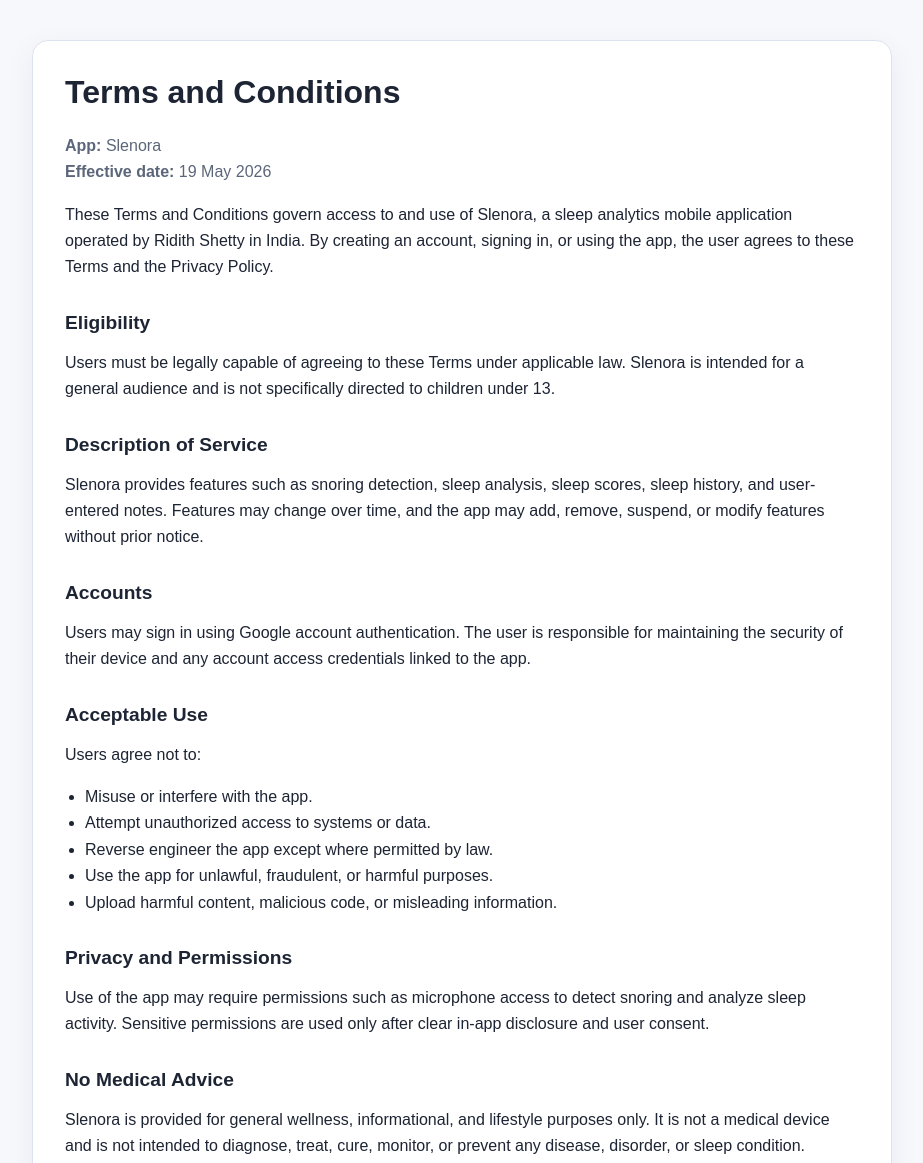
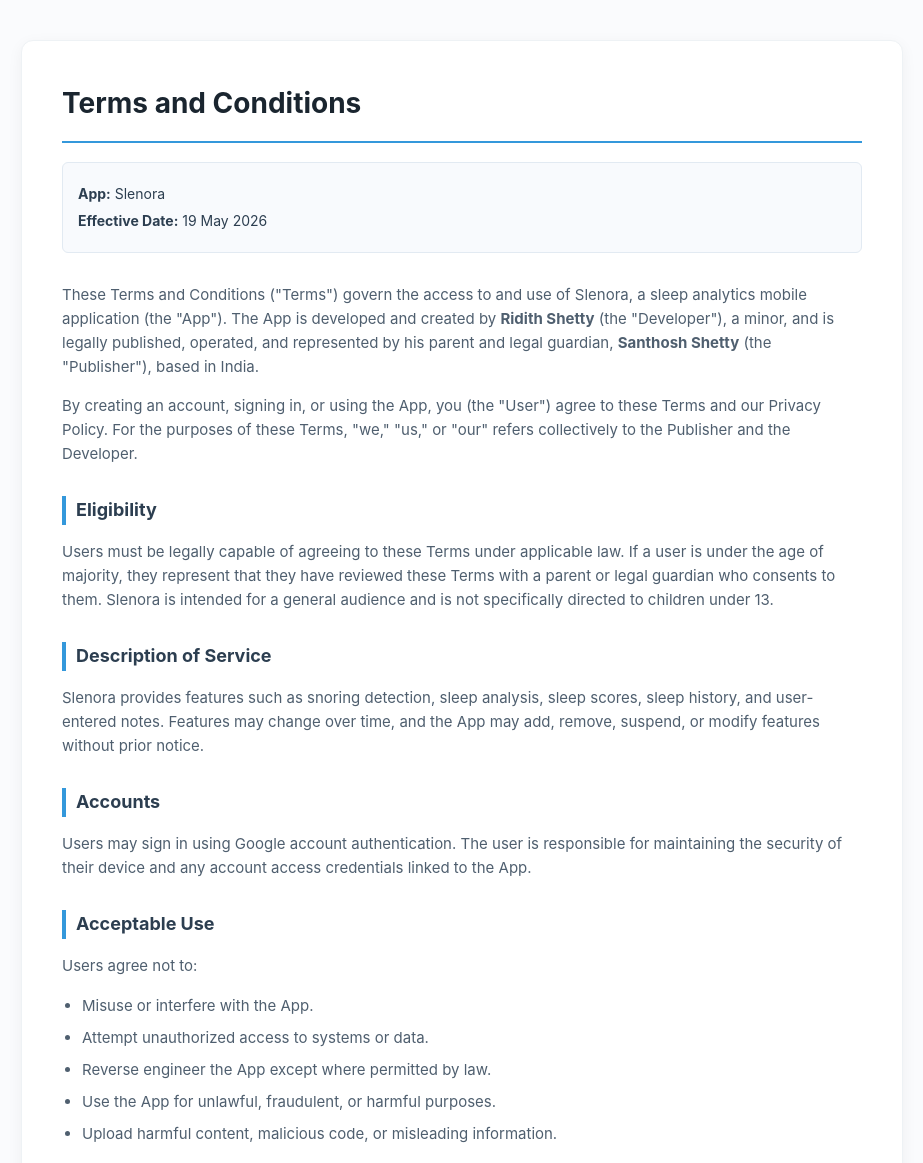
Before and after one commit to slenora-app/terms-conditions, a plain HTML site: page index.html in a window 1280 px wide. Shown: the top 1163 px of the page, without its empty margins (178-1101 px from the left). Drawn offline with Linux system fonts and the light colour scheme.

Commit message:
Update index.html

```diff
--- a/index.html
+++ b/index.html
@@ -1,111 +1,180 @@
 <!DOCTYPE html>
 <html lang="en">
 <head>
-  <meta charset="UTF-8" />
-  <meta name="viewport" content="width=device-width, initial-scale=1.0" />
-  <title>Slenora Terms and Conditions</title>
+    <meta charset="UTF-8">
+    <meta name="viewport" content="width=device-width, initial-scale=1.0">
+    <title>Slenora - Terms and Conditions</title>
     <style>
-    :root {
-      --bg: #f7f8fc;
-      --card: #ffffff;
-      --text: #1d2433;
-      --muted: #5c667a;
-      --line: #dde3ee;
-      --accent: #5563ff;
+        body {
+            font-family: -apple-system, BlinkMacSystemFont, "Segoe UI", Roboto, Helvetica, Arial, sans-serif;
+            line-height: 1.6;
+            color: #2c3e50;
+            background-color: #fafbfd;
+            margin: 0;
+            padding: 40px 20px;
         }
-    * { box-sizing: border-box; }
-    body {
+        .container {
+            max-width: 800px;
+            margin: 0 auto;
+            background: #ffffff;
+            padding: 40px;
+            border-radius: 12px;
+            box-shadow: 0 4px 15px rgba(0, 0, 0, 0.05);
+            border: 1px solid #eef2f5;
+        }
+        h1 {
+            font-size: 28px;
+            color: #1a252f;
+            margin-top: 0;
+            border-bottom: 2px solid #3498db;
+            padding-bottom: 15px;
+        }
+        h3 {
+            font-size: 18px;
+            color: #2c3e50;
+            margin-top: 30px;
+            margin-bottom: 10px;
+            border-left: 4px solid #3498db;
+            padding-left: 10px;
+        }
+        p, li {
+            font-size: 15px;
+            color: #4f5f6f;
+        }
+        ul {
+            padding-left: 20px;
+            margin-bottom: 20px;
+        }
+        li {
+            margin-bottom: 8px;
+        }
+        .meta-box {
+            background-color: #f8fafd;
+            border: 1px solid #e2eaf2;
+            border-radius: 6px;
+            padding: 15px;
+            margin-bottom: 30px;
+        }
+        .meta-line {
+            margin: 5px 0;
+            font-size: 14px;
+        }
+        .highlight-box {
+            background-color: #fff9e6;
+            border-left: 4px solid #f1c40f;
+            padding: 15px;
+            margin: 20px 0;
+            border-radius: 0 6px 6px 0;
+        }
+        .highlight-box p {
             margin: 0;
-      font-family: Arial, Helvetica, sans-serif;
-      background: var(--bg);
-      color: var(--text);
-      line-height: 1.65;
+            color: #7d6608;
+            font-weight: 500;
         }
-    .wrap {
-      max-width: 900px;
-      margin: 40px auto;
-      padding: 0 20px;
+        .footer-grid {
+            display: table;
+            width: 100%;
+            margin-top: 40px;
+            padding-top: 20px;
+            border-top: 1px solid #eef2f5;
         }
-    .card {
-      background: var(--card);
-      border: 1px solid var(--line);
-      border-radius: 16px;
-      padding: 32px;
-      box-shadow: 0 8px 30px rgba(18, 30, 64, 0.06);
+        .footer-col {
+            display: table-cell;
+            width: 50%;
+            vertical-align: top;
         }
-    h1, h2 { line-height: 1.2; }
-    h1 { margin-top: 0; font-size: 2rem; }
-    h2 { margin-top: 30px; font-size: 1.2rem; }
-    p, li { color: var(--text); }
-    .muted { color: var(--muted); }
-    ul { padding-left: 20px; }
-    a { color: var(--accent); text-decoration: none; }
-    a:hover { text-decoration: underline; }
+        a {
+            color: #3498db;
+            text-decoration: none;
+        }
+        a:hover {
+            text-decoration: underline;
+        }
+        @media (max-width: 600px) {
+            body { padding: 15px; }
+            .container { padding: 20px; }
+            .footer-col { display: block; width: 100%; margin-bottom: 15px; }
+        }
     </style>
 </head>
 <body>
-  <div class="wrap">
-    <div class="card">
+    <div class="container">
         <h1>Terms and Conditions</h1>
-      <p class="muted"><strong>App:</strong> Slenora<br><strong>Effective date:</strong> 19 May 2026</p>
 
-      <p>These Terms and Conditions govern access to and use of Slenora, a sleep analytics mobile application operated by Ridith Shetty in India. By creating an account, signing in, or using the app, the user agrees to these Terms and the Privacy Policy.</p>
+        <div class="meta-box">
+            <div class="meta-line"><strong>App:</strong> Slenora</div>
+            <div class="meta-line"><strong>Effective Date:</strong> 19 May 2026</div>
+        </div>
 
-      <h2>Eligibility</h2>
-      <p>Users must be legally capable of agreeing to these Terms under applicable law. Slenora is intended for a general audience and is not specifically directed to children under 13.</p>
+        <p>These Terms and Conditions ("Terms") govern the access to and use of Slenora, a sleep analytics mobile application (the "App"). The App is developed and created by <strong>Ridith Shetty</strong> (the "Developer"), a minor, and is legally published, operated, and represented by his parent and legal guardian, <strong>Santhosh Shetty</strong> (the "Publisher"), based in India.</p>
 
-      <h2>Description of Service</h2>
-      <p>Slenora provides features such as snoring detection, sleep analysis, sleep scores, sleep history, and user-entered notes. Features may change over time, and the app may add, remove, suspend, or modify features without prior notice.</p>
+        <p>By creating an account, signing in, or using the App, you (the "User") agree to these Terms and our Privacy Policy. For the purposes of these Terms, "we," "us," or "our" refers collectively to the Publisher and the Developer.</p>
 
-      <h2>Accounts</h2>
-      <p>Users may sign in using Google account authentication. The user is responsible for maintaining the security of their device and any account access credentials linked to the app.</p>
+        <h3>Eligibility</h3>
+        <p>Users must be legally capable of agreeing to these Terms under applicable law. If a user is under the age of majority, they represent that they have reviewed these Terms with a parent or legal guardian who consents to them. Slenora is intended for a general audience and is not specifically directed to children under 13.</p>
 
-      <h2>Acceptable Use</h2>
+        <h3>Description of Service</h3>
+        <p>Slenora provides features such as snoring detection, sleep analysis, sleep scores, sleep history, and user-entered notes. Features may change over time, and the App may add, remove, suspend, or modify features without prior notice.</p>
+
+        <h3>Accounts</h3>
+        <p>Users may sign in using Google account authentication. The user is responsible for maintaining the security of their device and any account access credentials linked to the App.</p>
+
+        <h3>Acceptable Use</h3>
         <p>Users agree not to:</p>
         <ul>
-        <li>Misuse or interfere with the app.</li>
+            <li>Misuse or interfere with the App.</li>
             <li>Attempt unauthorized access to systems or data.</li>
-        <li>Reverse engineer the app except where permitted by law.</li>
-        <li>Use the app for unlawful, fraudulent, or harmful purposes.</li>
+            <li>Reverse engineer the App except where permitted by law.</li>
+            <li>Use the App for unlawful, fraudulent, or harmful purposes.</li>
             <li>Upload harmful content, malicious code, or misleading information.</li>
         </ul>
 
-      <h2>Privacy and Permissions</h2>
-      <p>Use of the app may require permissions such as microphone access to detect snoring and analyze sleep activity. Sensitive permissions are used only after clear in-app disclosure and user consent.</p>
+        <h3>Privacy and Permissions</h3>
+        <p>Use of the App may require permissions such as microphone access to detect snoring and analyze sleep activity. Sensitive permissions are used only after clear in-app disclosure and user consent.</p>
 
-      <h2>No Medical Advice</h2>
-      <p>Slenora is provided for general wellness, informational, and lifestyle purposes only. It is not a medical device and is not intended to diagnose, treat, cure, monitor, or prevent any disease, disorder, or sleep condition.</p>
-      <p>The app must not be relied on for emergency monitoring or medical decision-making. Users should consult a qualified healthcare professional for medical concerns, including concerns related to snoring, breathing irregularities, sleep apnea, or other health conditions.</p>
+        <h3>No Medical Advice</h3>
+        <div class="highlight-box">
+            <p>Slenora is provided for general wellness, informational, and lifestyle purposes only. It is not a medical device and is not intended to diagnose, treat, cure, monitor, or prevent any disease, disorder, or medical sleep condition (such as sleep apnea).</p>
+        </div>
+        <p>The App must not be relied on for emergency monitoring or medical decision-making. Users should always consult a qualified healthcare professional for medical concerns, including concerns related to snoring, breathing irregularities, or chronic sleep issues.</p>
 
-      <h2>Data and Deletion</h2>
-      <p>Certain account information and sleep analysis history may be stored so users can review prior sleep sessions. Users may request deletion of account-related stored data by contacting <a href="mailto:slenora.app@gmail.com">slenora.app@gmail.com</a>.</p>
+        <h3>Data and Deletion</h3>
+        <p>Certain account information and sleep analysis history may be stored so users can review prior sleep sessions. Users may request deletion of account-related stored data by contacting slenora.app@gmail.com.</p>
 
-      <h2>Intellectual Property</h2>
-      <p>All rights, title, and interest in and to the app, including its software, branding, text, graphics, design, and related materials, remain with Ridith Shetty or applicable licensors, except for user content owned by the user.</p>
+        <h3>Intellectual Property</h3>
+        <p>All rights, title, and interest in and to the App, including its software, source code, branding, text, graphics, design, and related materials, remain the intellectual property of Ridith Shetty and the Publisher, except for user-generated content owned by the user.</p>
 
-      <h2>User Content</h2>
-      <p>Users retain rights in notes or content they submit, but they grant Slenora a limited right to use, host, and process that content only as necessary to operate the app.</p>
+        <h3>User Content</h3>
+        <p>Users retain rights in notes or content they submit, but they grant Slenora a limited, worldwide right to use, host, and process that content only as necessary to operate and improve the App's features.</p>
 
-      <h2>Disclaimers</h2>
-      <p>The app is provided on an as-is and as-available basis to the fullest extent permitted by law. No warranty is made that the app will always be uninterrupted, error-free, secure, or suitable for every user's needs.</p>
+        <h3>Disclaimers</h3>
+        <p>The App is provided on an "as-is" and "as-available" basis to the fullest extent permitted by law. No warranty is made that the App will always be uninterrupted, error-free, secure, or suitable for every user's specific hardware or needs.</p>
 
-      <h2>Limitation of Liability</h2>
-      <p>To the fullest extent permitted by applicable law, Ridith Shetty will not be liable for indirect, incidental, special, consequential, or punitive damages, or for loss of data, profits, goodwill, or business interruption arising from or related to the use of Slenora.</p>
+        <h3>Limitation of Liability</h3>
+        <p>To the fullest extent permitted by applicable law, the Publisher (Santhosh Shetty) and the Developer (Ridith Shetty) will not be liable for indirect, incidental, special, consequential, or punitive damages, or for loss of data, profits, goodwill, or health outcomes arising from or related to the use of Slenora.</p>
 
-      <h2>Indemnity</h2>
-      <p>Users agree to indemnify and hold harmless Ridith Shetty from claims, liabilities, damages, losses, and expenses arising out of misuse of the app, violation of these Terms, or infringement of another person's rights.</p>
+        <h3>Indemnity</h3>
+        <p>Users agree to indemnify and hold harmless the Publisher and the Developer from claims, liabilities, damages, losses, and expenses arising out of the user's misuse of the App, violation of these Terms, or infringement of another person's rights.</p>
 
-      <h2>Termination</h2>
-      <p>Access to the app may be suspended or terminated at any time if these Terms are violated, if required by law, or if continued service is no longer feasible.</p>
+        <h3>Termination</h3>
+        <p>Access to the App may be suspended or terminated at any time if these Terms are violated, if required by law, or if continued service is no longer technically or financially feasible.</p>
 
-      <h2>Governing Law</h2>
-      <p>These Terms are governed by the laws of India, without regard to conflict of law principles.</p>
+        <h3>Governing Law</h3>
+        <p>These Terms are governed by and construed in accordance with the laws of India. Any disputes arising under these terms shall be subject to the exclusive jurisdiction of the courts located in India.</p>
 
-      <h2>Changes to the Terms</h2>
-      <p>These Terms may be updated from time to time. Continued use of the app after updated Terms are posted constitutes acceptance of the revised Terms, to the extent permitted by law.</p>
+        <h3>Changes to the Terms</h3>
+        <p>These Terms may be updated from time to time. Continued use of the App after updated Terms are posted constitutes acceptance of the revised Terms, to the extent permitted by law.</p>
 
-      <h2>Contact</h2>
-      <p>Ridith Shetty<br>India<br><a href="mailto:slenora.app@gmail.com">slenora.app@gmail.com</a></p>
+        <h3>Contact Information</h3>
+        <div class="footer-grid">
+            <div class="footer-col">
+                <p><strong>Legal Representative / Publisher:</strong><br>Santhosh Shetty</p>
+                <p><strong>Developer:</strong><br>Ridith Shetty</p>
+            </div>
+            <div class="footer-col">
+                <p><strong>Location:</strong><br>India</p>
+                <p><strong>Email:</strong><br><a href="mailto:slenora.app@gmail.com">slenora.app@gmail.com</a></p>
+            </div>
         </div>
     </div>
 </body>
```
Lines whose indentation alone changed are shown as unchanged.
